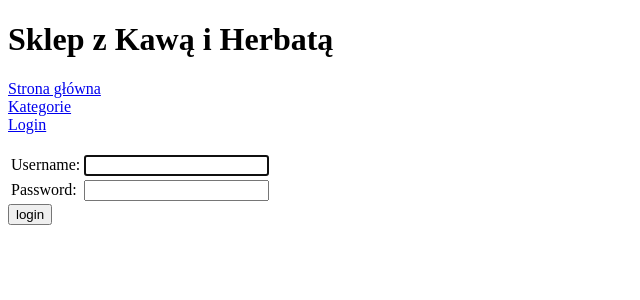
After one commit to koki3000/ecommerce, a Django app: page /accounts/login/ in a window 1280 px wide. The commit adds this page. Shown: the top 300 px of the page, without its empty margins (0-640 px from the left). Run offline with Django 4.2, Linux system fonts and the light colour scheme.

Commit message:
Added login and logout

```diff
--- a/ecommerce/settings.py
+++ b/ecommerce/settings.py
@@ -39,6 +39,7 @@ INSTALLED_APPS = [
     'django.contrib.staticfiles',
 
     'mysite.apps.MysiteConfig',
+    'ecommerce',
 ]
 
 MIDDLEWARE = [
@@ -123,3 +124,5 @@ STATIC_URL = 'static/'
 # https://docs.djangoproject.com/en/4.2/ref/settings/#default-auto-field
 
 DEFAULT_AUTO_FIELD = 'django.db.models.BigAutoField'
+
+LOGIN_REDIRECT_URL = '/'
--- a/ecommerce/templates/base.html
+++ b/ecommerce/templates/base.html
@@ -12,6 +12,16 @@
     <div>
       <a href="/category/"> Kategorie </a>
     </div>
+    {% if user.is_authenticated %}
+    <div>
+      <a href="/accounts/logout/"> Logout</a>
+    </div>
+    <a href="/">All contacts</a>
+  {% else %}
+    <div>
+      <a href="/accounts/login/"> Login </a>
+    </div>
+  {% endif %}
     <br>
     {% block content %}{% endblock %}
   </body>
--- /dev/null
+++ b/ecommerce/templates/registration/logged_out.html
@@ -0,0 +1,6 @@
+{% extends "base.html" %}
+
+{% block content %}
+  <p>Logged out!</p>
+  <a href="{% url 'login'%}">Click here to login again.</a>
+{% endblock %}
--- /dev/null
+++ b/ecommerce/templates/registration/login.html
@@ -0,0 +1,37 @@
+{% extends "base.html" %}
+
+{% block content %}
+
+  {% if form.errors %}
+    <p>Your username and password didn't match. Please try again.</p>
+  {% endif %}
+
+  {% if next %}
+    {% if user.is_authenticated %}
+      <p>Your account doesn't have access to this page. To proceed,
+      please login with an account that has access.</p>
+    {% else %}
+      <p>Please login to see this page.</p>
+    {% endif %}
+  {% endif %}
+
+  <form method="post" action="{% url 'login' %}">
+    {% csrf_token %}
+    <table>
+      <tr>
+        <td>{{ form.username.label_tag }}</td>
+        <td>{{ form.username }}</td>
+      </tr>
+      <tr>
+        <td>{{ form.password.label_tag }}</td>
+        <td>{{ form.password }}</td>
+      </tr>
+    </table>
+    <input type="submit" value="login">
+    <input type="hidden" name="next" value="{{ next }}">
+  </form>
+
+  <!-- {# Assumes you setup the password_reset view in your URLconf #} -->
+  <!-- <p><a href="{% url 'password_reset' %}">Lost password?</a></p> -->
+
+{% endblock %}
--- a/ecommerce/urls.py
+++ b/ecommerce/urls.py
@@ -4,4 +4,5 @@ from django.urls import path, include
 urlpatterns = [
     path('admin/', admin.site.urls),
     path('', include('mysite.urls')),
+    path('accounts/', include('django.contrib.auth.urls')),
 ]
--- a/mysite/templates/mysite/category/category_list.html
+++ b/mysite/templates/mysite/category/category_list.html
@@ -1,7 +1,7 @@
 {% extends 'base.html' %}
 
 {% block content %}
-<a href="/category/create/"> Dodaj nową kategorie</a>
+<a href="/category/create/"> Dodaj nową kategorię</a>
 <br>
 <br>
 <table border="3px">
```
Also changed, not shown: ecommerce/admin.py (added, +10 -0 lines), db.sqlite3.
